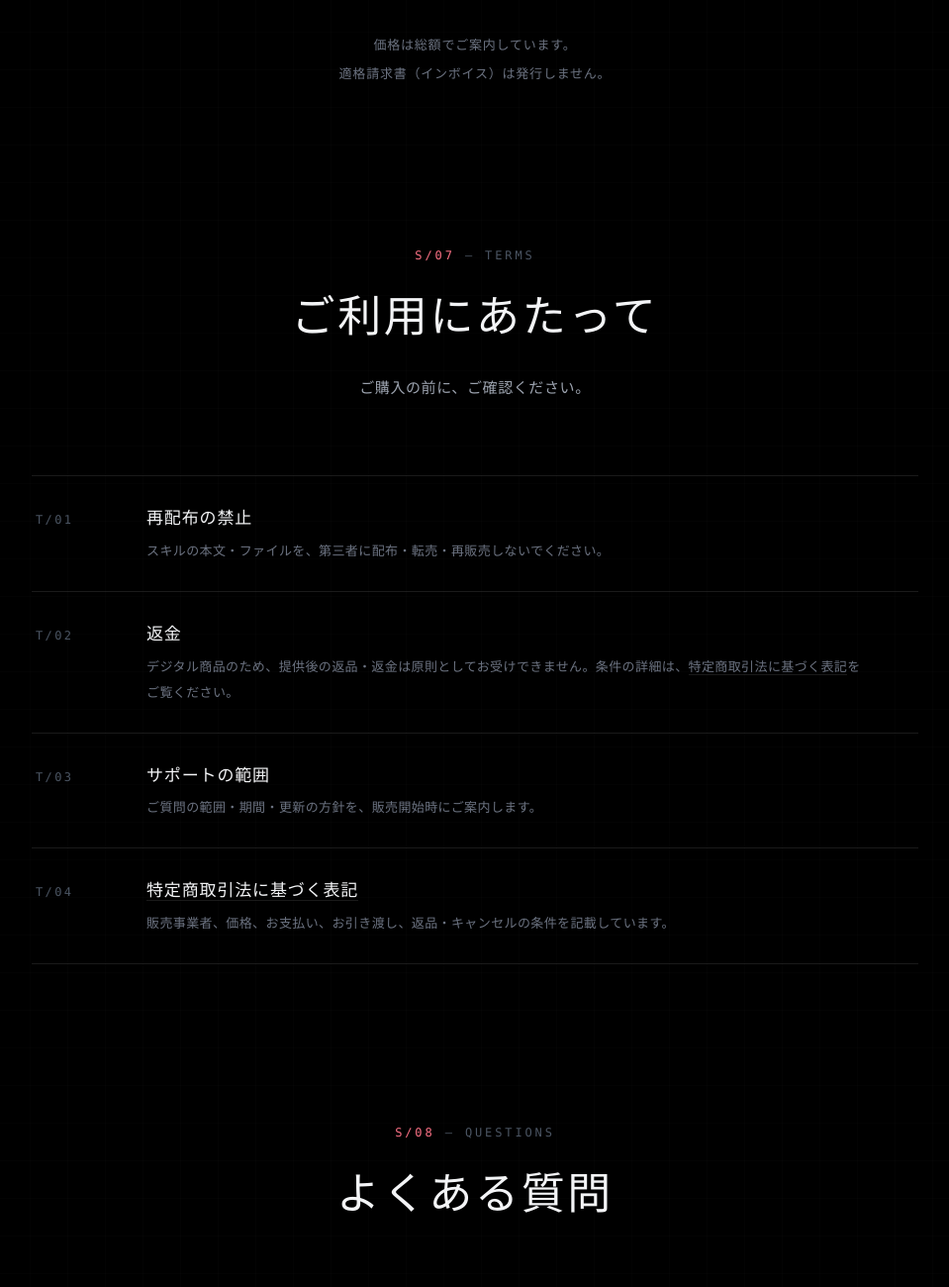
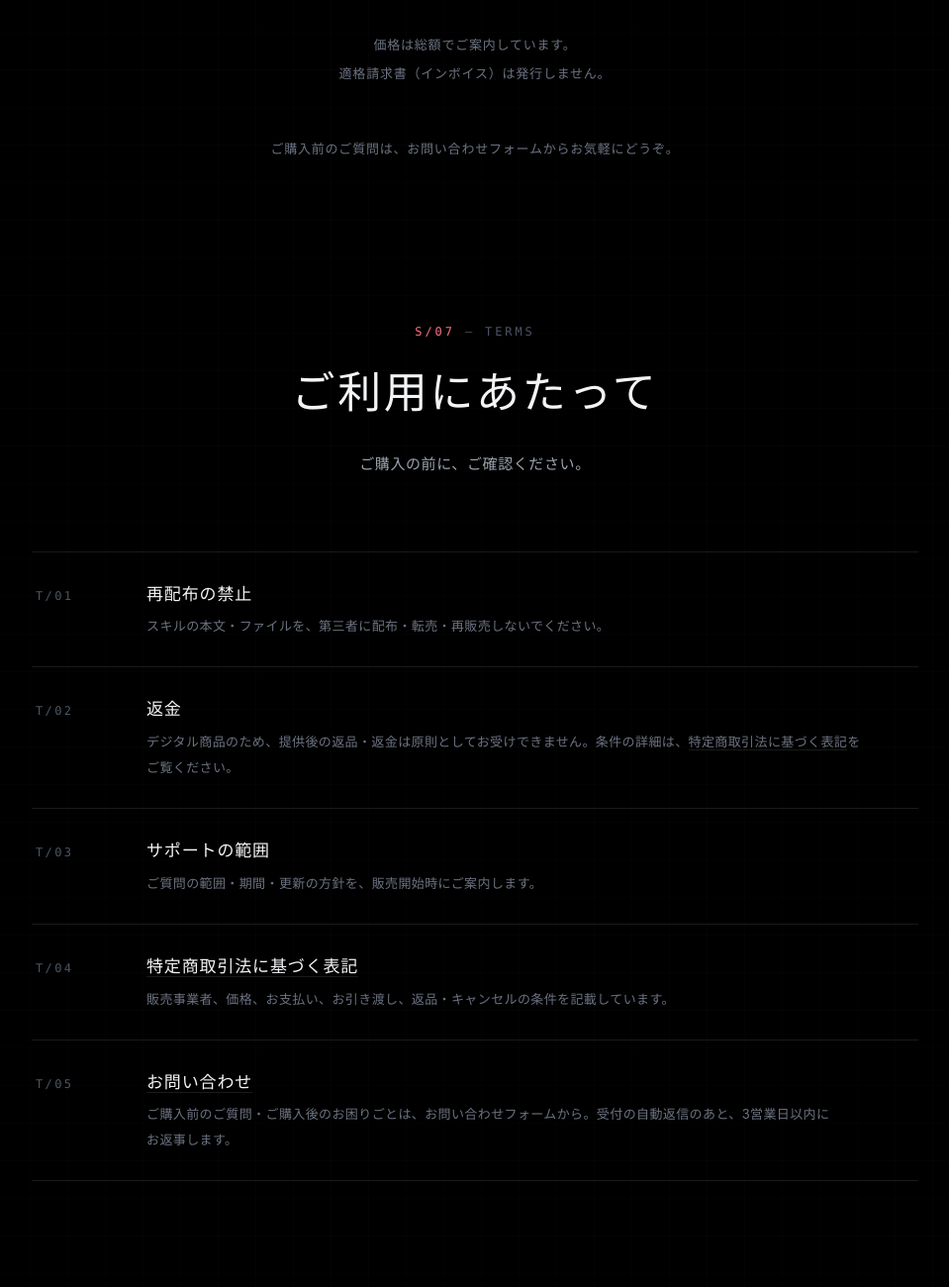
Before and after one commit to Miragea-Ss/eliora-studio, an Astro site: page /skills in a window 1280 px wide. Shown: the part 10000-11300 px from the top of the page at 99% size, without its empty margins (160-1119 px from the left). Built offline with nearby package versions, Linux system fonts and the light colour scheme; Astro itself is replaced by a stand-in of ours.

Commit message:
Add contact links to the skills sales page.

```diff
--- a/src/pages/skills/index.astro
+++ b/src/pages/skills/index.astro
@@ -207,6 +207,7 @@ import '../../styles/eliora-skills.css';
     <p>無料サンプルの出力には、この一文が先頭に入ります。購入版には入りません。</p>
   </div>
   <p class="tax rv">価格は総額でご案内しています。<br>適格請求書（インボイス）は発行しません。</p>
+  <p class="tax rv">ご購入前のご質問は、<a href="/atelier/ja/contact/">お問い合わせフォーム</a>からお気軽にどうぞ。</p>
 </section>
 
 <section id="terms">
@@ -217,6 +218,7 @@ import '../../styles/eliora-skills.css';
     <li class="row"><span class="n">T/02</span><span class="t">返金</span><span class="d">デジタル商品のため、提供後の返品・返金は原則としてお受けできません。条件の詳細は、<a href="/legal/tokusho/">特定商取引法に基づく表記</a>をご覧ください。</span></li>
     <li class="row"><span class="n">T/03</span><span class="t">サポートの範囲</span><span class="d">ご質問の範囲・期間・更新の方針を、販売開始時にご案内します。</span></li>
     <li class="row"><span class="n">T/04</span><span class="t"><a href="/legal/tokusho/">特定商取引法に基づく表記</a></span><span class="d">販売事業者、価格、お支払い、お引き渡し、返品・キャンセルの条件を記載しています。</span></li>
+    <li class="row"><span class="n">T/05</span><span class="t"><a href="/atelier/ja/contact/">お問い合わせ</a></span><span class="d">ご購入前のご質問・ご購入後のお困りごとは、お問い合わせフォームから。受付の自動返信のあと、3営業日以内にお返事します。</span></li>
   </ul>
 </section>
 
@@ -231,6 +233,7 @@ import '../../styles/eliora-skills.css';
 <details class="rv"><summary>出力の例は、スキルを使った結果ですか。</summary><div class="a">いいえ。ワークフロー（JSON）の出力例で、1段目と仕上げ後を並べたものです。スキルの効果を示す比較ではありません。</div></details>
 <details class="rv"><summary>領収書やインボイスは。</summary><div class="a">価格は総額でのご案内です。適格請求書（インボイス）は発行しません。</div></details>
 <details class="rv"><summary>1本だけ選べますか。</summary><div class="a">はい。単品でもお求めいただけます。</div></details>
+<details class="rv"><summary>購入前に質問できますか。</summary><div class="a">はい。<a href="/atelier/ja/contact/">お問い合わせフォーム</a>からどうぞ。送信後すぐに受付の自動返信メールが届き、3営業日以内にお返事します。</div></details>
   </div>
 </section>
 
@@ -240,7 +243,7 @@ import '../../styles/eliora-skills.css';
 <footer>
   <div class="mono">VISUAL PROMPT PRO JA · ELIORA ATELIER</div>
   <div>制作 <a href="https://x.com/Miragea_S">@Miragea_S</a> · <a href="/">Eliora</a> · <a href="https://miragea-ss.github.io/ja/">Miragea へ戻る</a></div>
-  <div class="legal-link"><a href="/legal/tokusho/">特定商取引法に基づく表記</a></div>
+  <div class="legal-link"><a href="/legal/tokusho/">特定商取引法に基づく表記</a> ・ <a href="/atelier/ja/contact/">お問い合わせ</a></div>
 </footer>
 <script is:inline src="/skills/reveal.js"></script>
 </body>
```
